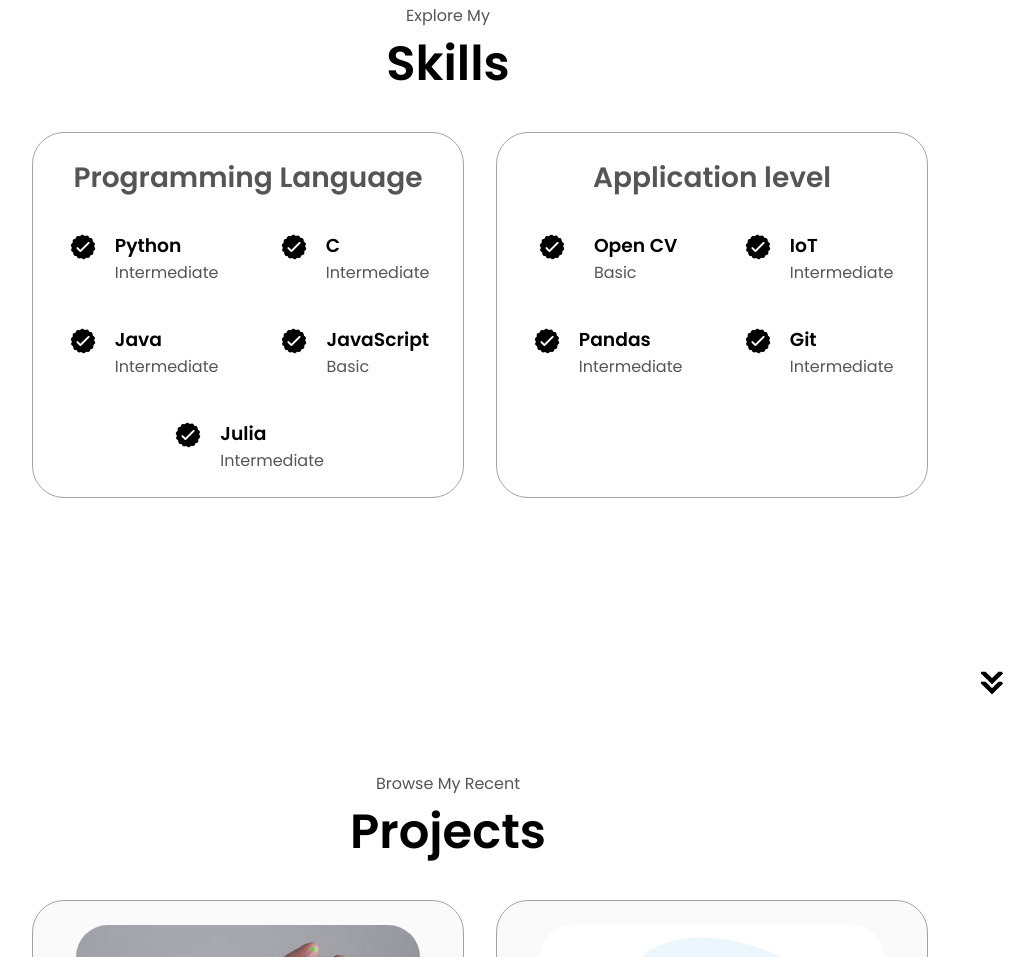
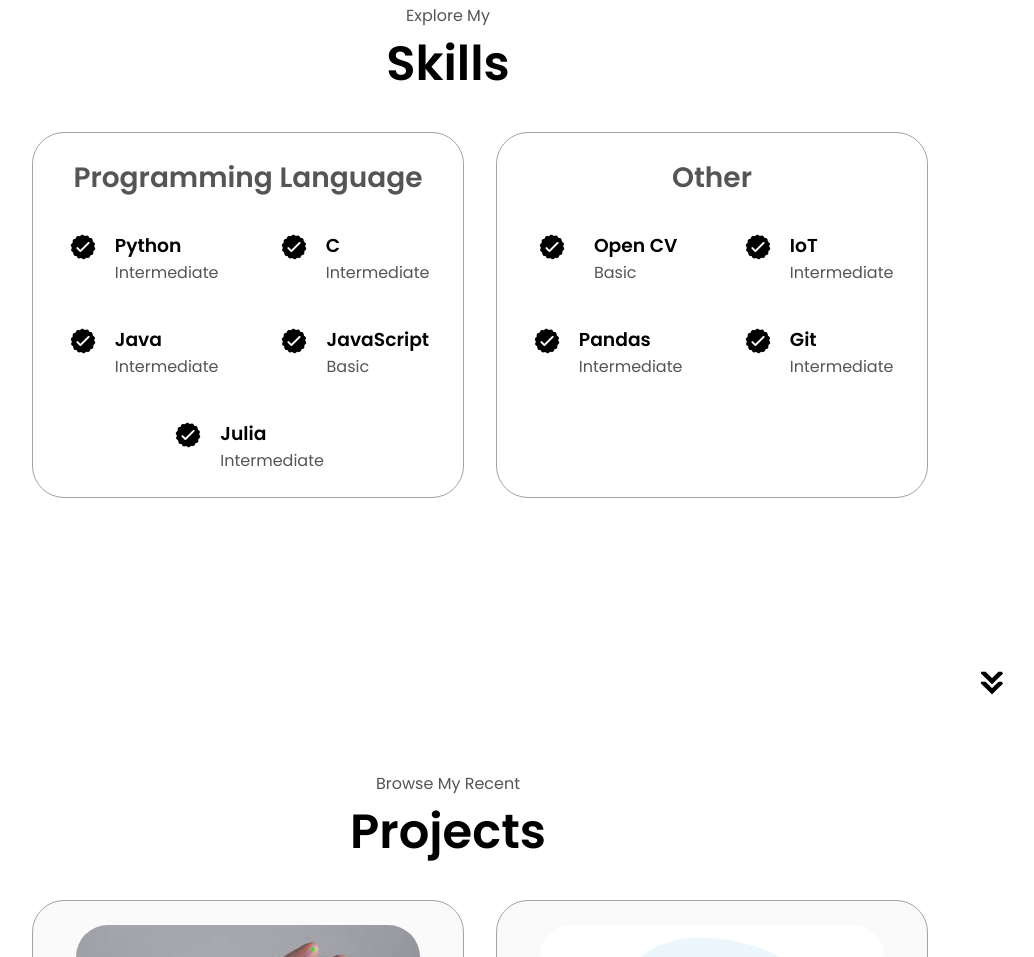
Before and after one commit to nithinshettygit/html-css-js-portfolio, a plain HTML site: page index.html in a window 1280 px wide. Shown: the part 1693-2650 px from the top of the page, without its empty margins (192-1226 px from the left). Drawn offline with Linux system fonts and the light colour scheme.

Commit message:
Update index.html

```diff
--- a/index.html
+++ b/index.html
@@ -195,7 +195,7 @@
             </div>
           </div>
           <div class="details-container">
-            <h2 class="experience-sub-title">Application level</h2>
+            <h2 class="experience-sub-title">Other</h2>
             <div class="article-container">
               <article>
                 <img
```
